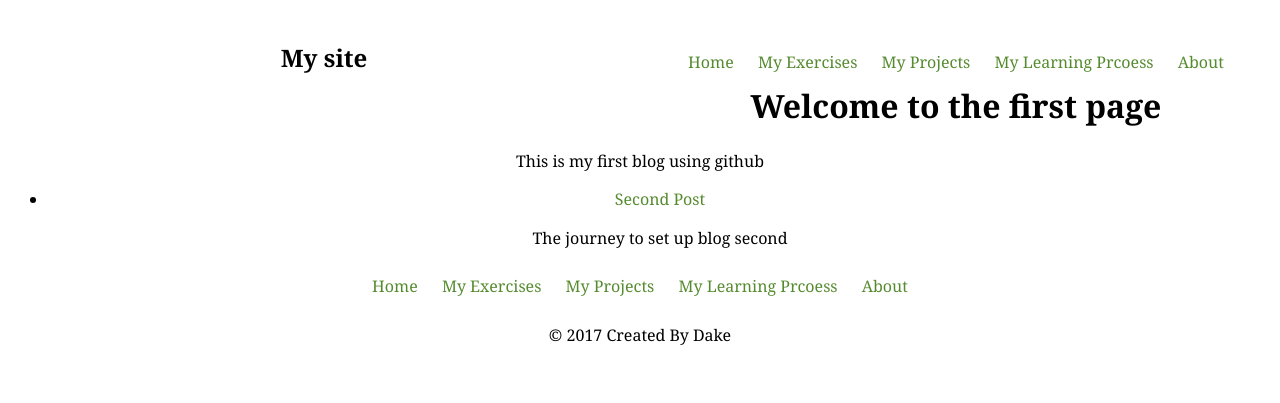
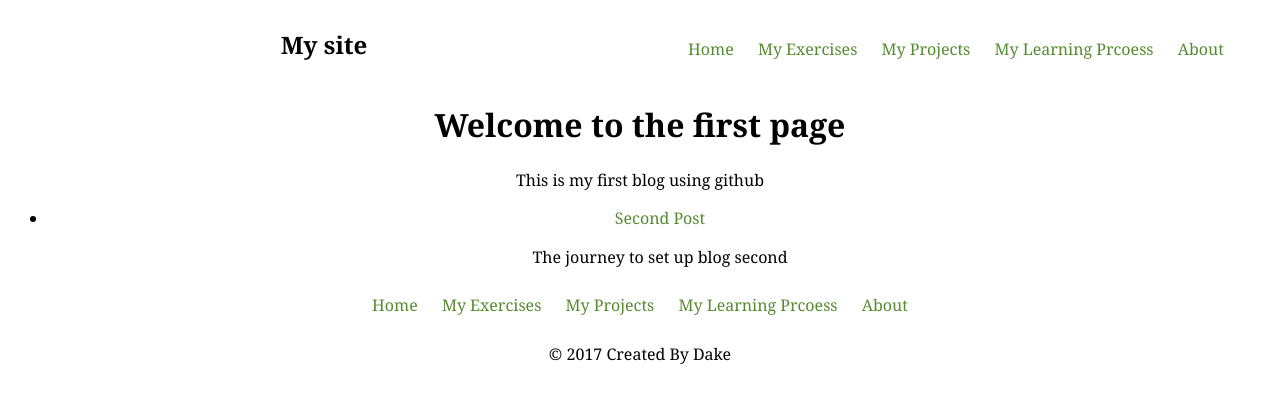
Before and after one commit to Lyra007/lyra007.github.io, a Jekyll site: the page built from index.html, in a window 1280 px wide. Shown: the top 403 px of the page. Built offline with Jekyll 4.4.1, drawn with Linux system fonts in a browser that asks for light colours.

Commit message:
add layout break using clear

```diff
--- a/_layouts/default.html
+++ b/_layouts/default.html
@@ -14,6 +14,7 @@
 	</div>
 </header>
 
+<div class="clear-content"></div>
 {{content}}
 
 <footer>
--- a/css/common.css
+++ b/css/common.css
@@ -18,6 +18,10 @@
 
 .content{
 	text-align: center;
+}
+
+.clear-content{
+	clear: both;
 }
 
 a{
```
